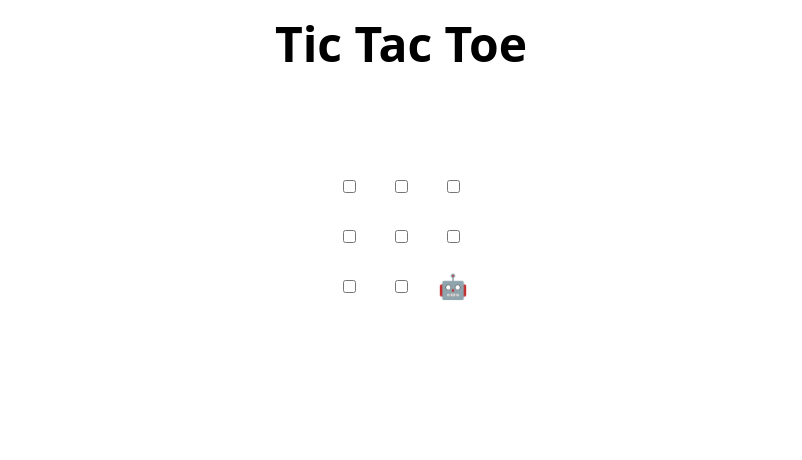
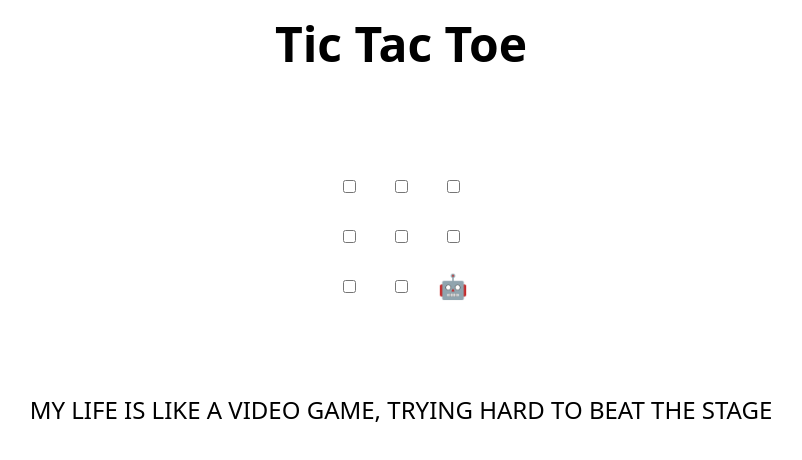
Before and after one commit to collinbear333/skills-review-pull-requests, a plain HTML site: page index.html in a window 1280 px wide. Shown: the whole page, without its empty margins (239-1041 px from the left). Drawn offline with Linux system fonts and the light colour scheme.

Commit message:
Update index.html
LIFE IS ROBLOX

```diff
--- a/index.html
+++ b/index.html
@@ -48,6 +48,7 @@
 </table>
 
 <h2 hidden>Game over, refresh to play again 🧑‍💻 🤖!</h2>
+MY LIFE IS LIKE A VIDEO GAME, TRYING HARD TO BEAT THE STAGE
 
 <script>
   // Initialization
```
